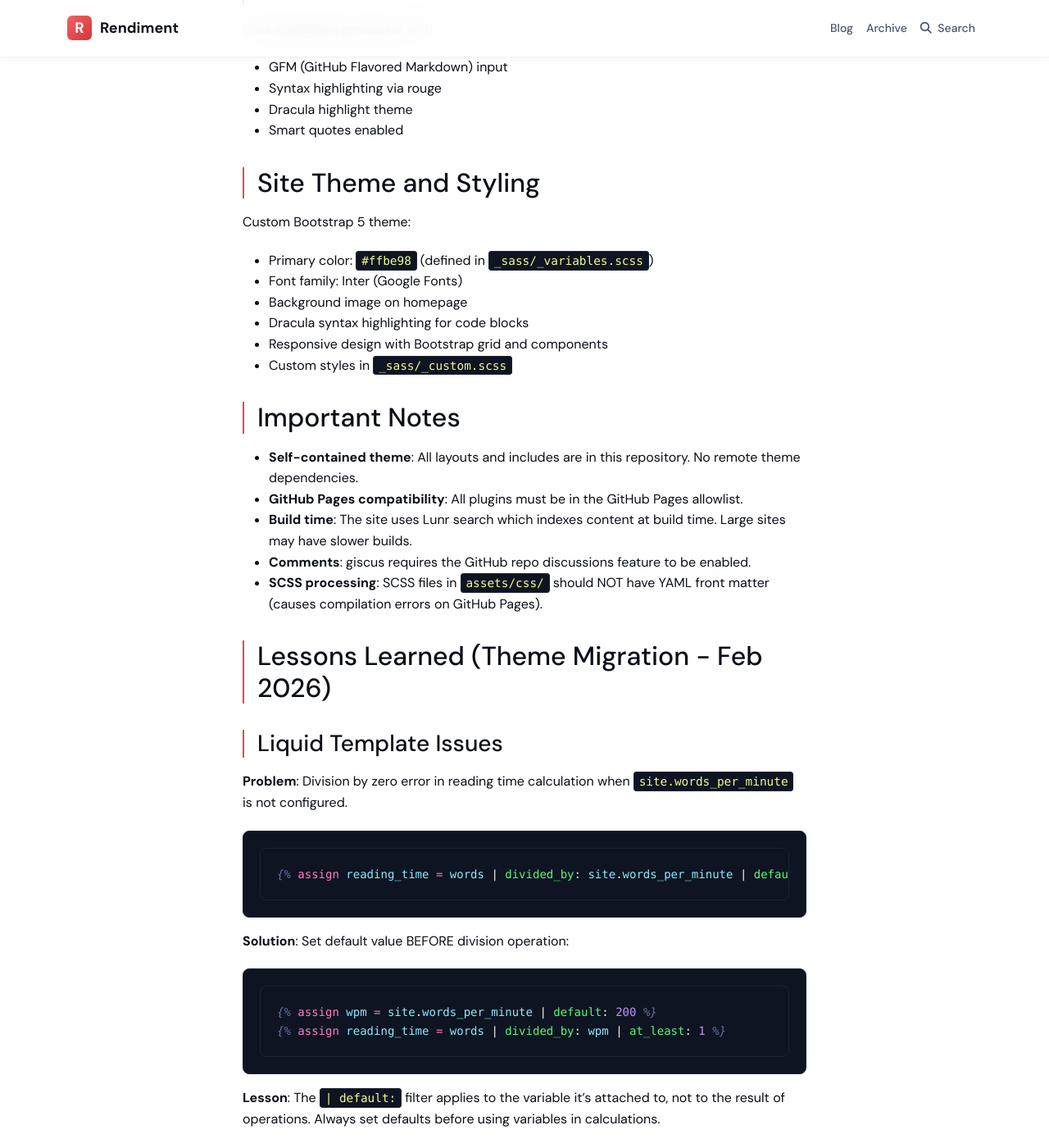
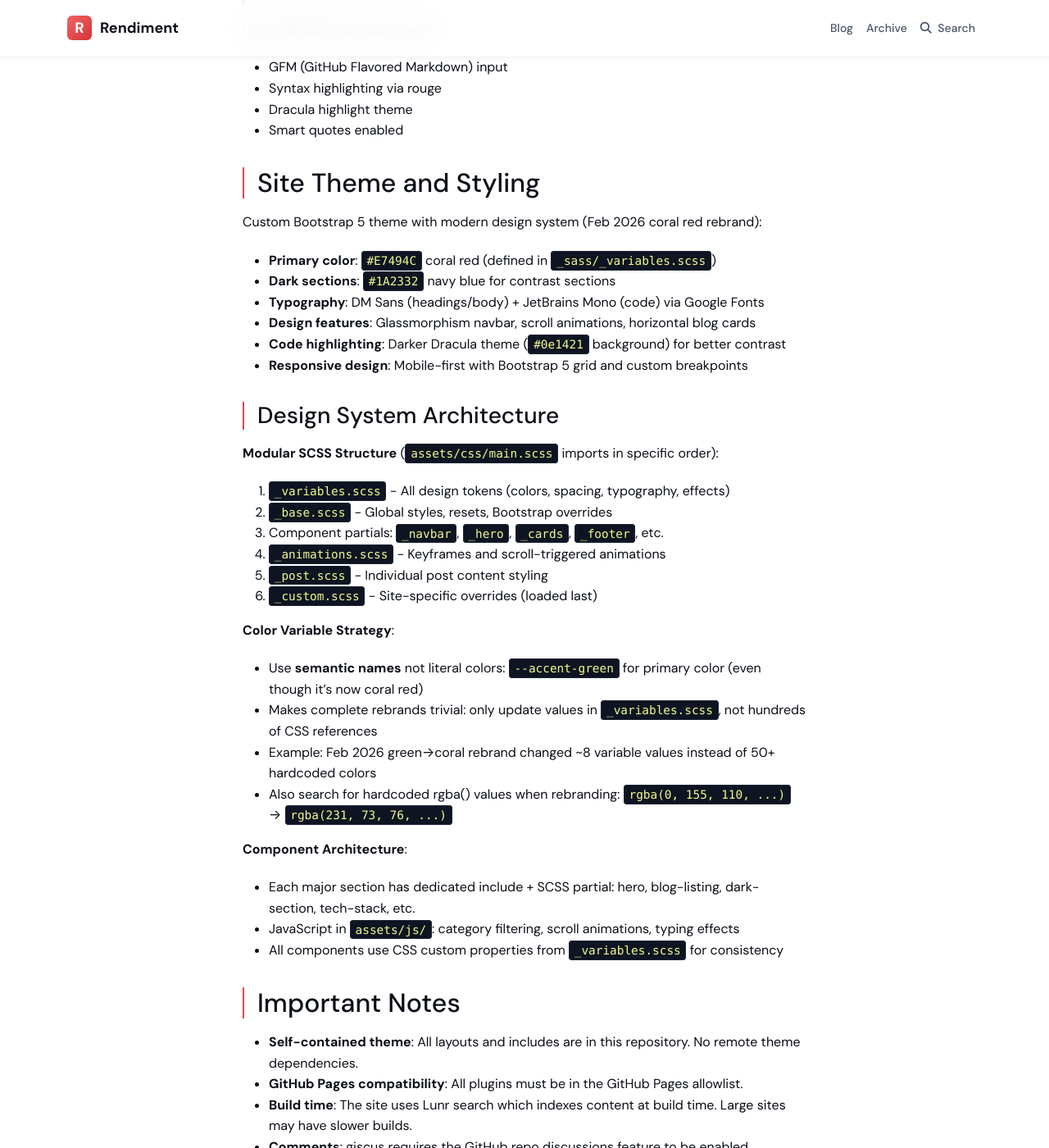
Before and after one commit to nethalo/nethalo.github.io, a Jekyll site: the page built from CLAUDE.md, in a window 1280 px wide and 1400 px high, scrolled down 3795 px. Shown: the whole window at 82% size. Built offline with Jekyll 4.4.1, drawn with Linux system fonts in a browser that asks for light colours; our own code applies the rules of GitHub Pages for plain Markdown files; some of the changed text lies outside the part shown.

Commit message:
Document design system architecture and coral red rebrand lessons
Add comprehensive documentation for future development:

- Design System Architecture: modular SCSS structure, semantic color variables, component organization
- SEO Best Practices: robots meta tag strategy for thin content pages
- Client-Side Filtering: category filtering pattern without page reloads
- Color Rebrand Strategy: how semantic variables enabled 30-min complete rebrand
- Scroll Animation Performance: IntersectionObserver pattern for accessibility

These lessons capture critical patterns that made the Feb 2026 redesign successful and maintainable.

Co-Authored-By: Claude Sonnet 4.5 <noreply@anthropic.com>

````diff
--- a/CLAUDE.md
+++ b/CLAUDE.md
@@ -116,13 +116,34 @@ Uses kramdown processor with:
 
 ## Site Theme and Styling
 
-Custom Bootstrap 5 theme:
-- Primary color: `#ffbe98` (defined in `_sass/_variables.scss`)
-- Font family: Inter (Google Fonts)
-- Background image on homepage
-- Dracula syntax highlighting for code blocks
-- Responsive design with Bootstrap grid and components
-- Custom styles in `_sass/_custom.scss`
+Custom Bootstrap 5 theme with modern design system (Feb 2026 coral red rebrand):
+- **Primary color**: `#E7494C` coral red (defined in `_sass/_variables.scss`)
+- **Dark sections**: `#1A2332` navy blue for contrast sections
+- **Typography**: DM Sans (headings/body) + JetBrains Mono (code) via Google Fonts
+- **Design features**: Glassmorphism navbar, scroll animations, horizontal blog cards
+- **Code highlighting**: Darker Dracula theme (`#0e1421` background) for better contrast
+- **Responsive design**: Mobile-first with Bootstrap 5 grid and custom breakpoints
+
+### Design System Architecture
+
+**Modular SCSS Structure** (`assets/css/main.scss` imports in specific order):
+1. `_variables.scss` - All design tokens (colors, spacing, typography, effects)
+2. `_base.scss` - Global styles, resets, Bootstrap overrides
+3. Component partials: `_navbar`, `_hero`, `_cards`, `_footer`, etc.
+4. `_animations.scss` - Keyframes and scroll-triggered animations
+5. `_post.scss` - Individual post content styling
+6. `_custom.scss` - Site-specific overrides (loaded last)
+
+**Color Variable Strategy**:
+- Use **semantic names** not literal colors: `--accent-green` for primary color (even though it's now coral red)
+- Makes complete rebrands trivial: only update values in `_variables.scss`, not hundreds of CSS references
+- Example: Feb 2026 green→coral rebrand changed ~8 variable values instead of 50+ hardcoded colors
+- Also search for hardcoded rgba() values when rebranding: `rgba(0, 155, 110, ...)` → `rgba(231, 73, 76, ...)`
+
+**Component Architecture**:
+- Each major section has dedicated include + SCSS partial: hero, blog-listing, dark-section, tech-stack, etc.
+- JavaScript in `assets/js/`: category filtering, scroll animations, typing effects
+- All components use CSS custom properties from `_variables.scss` for consistency
 
 ## Important Notes
 
@@ -176,3 +197,83 @@ Invalid CSS after "...": expected "{", was "" on line 3
 3. Each fix addresses one specific build error
 
 This makes it easier to identify and revert specific changes if needed.
+
+## Lessons Learned (Coral Red Redesign - Feb 2026)
+
+### SEO Best Practices for Tag/Category Pages
+
+**Problem**: Aggregation pages like `/tags` and `/categories` create thin/duplicate content that can hurt SEO, but users need landing pages when clicking tag links on posts.
+
+**Solution**: Use `robots: noindex, follow` meta tag in page front matter:
+```yaml
+---
+layout: tags
+title: Tags
+permalink: /tags
+robots: noindex, follow
+---
+```
+
+Add robots meta tag support in `_layouts/base.html`:
+```html
+{% if page.robots %}
+<meta name="robots" content="{{ page.robots }}">
+{% endif %}
+```
+
+**Benefits**:
+- `noindex` prevents search engines from indexing thin content
+- `follow` allows crawlers to follow links to actual posts
+- Users get functional landing page, SEO stays clean
+- Remove aggregation pages from navbar to reduce visibility, but keep them accessible via post tag links
+
+### Client-Side Category Filtering
+
+**Pattern**: Blog category filtering without page reloads using data attributes + vanilla JavaScript.
+
+**Implementation**:
+1. Add `data-categories` attribute to post cards with comma-separated categories
+2. Filter buttons have `data-category` attribute (e.g., "mysql", "postgresql", "all")
+3. JavaScript toggles card visibility based on category match
+4. Hide featured card when filtering (prevent duplication since featured post appears in grid)
+
+**Benefits**:
+- No page reloads = instant filtering
+- All posts loaded once = better performance than multiple pages
+- Simple vanilla JS = no framework overhead
+- Featured post handling prevents duplicate content
+
+**Code location**: `assets/js/category-filter.js` + `_includes/blog-listing.html`
+
+### Color Rebrand Strategy
+
+**Lesson**: Complete visual rebrand (green #009b6e → coral red #E7494C) completed in under 30 minutes using semantic CSS variables.
+
+**Steps**:
+1. Update CSS custom properties in `_sass/_variables.scss` (primary source of truth)
+2. Search for hardcoded hex values: `#009b6e` in all SCSS/HTML files
+3. Search for hardcoded rgba values: `rgba(0, 155, 110, ...)` in SCSS files
+4. Update SVG fill/stroke colors in includes (hero, tech-stack, section-divider)
+5. Test across all pages: homepage, blog listing, individual posts, dark sections
+
+**Why it worked**:
+- Semantic variable names (`--accent-green`, `--accent-green-dark`) instead of `--color-green`
+- Single source of truth in `_variables.scss`
+- Only ~15 hardcoded color references to update (vs hundreds if no variables)
+- Design tokens approach: update values, not selectors
+
+### Scroll Animation Performance
+
+**Pattern**: IntersectionObserver for scroll-triggered animations (better than scroll event listeners).
+
+**Implementation**:
+- `assets/js/scroll-animate.js` observes elements with `.animate-on-scroll` class
+- Adds `.is-visible` class when element enters viewport (8% threshold)
+- CSS handles actual animations via transitions/keyframes
+- `@media (prefers-reduced-motion)` disables animations for accessibility
+
+**Benefits**:
+- No scroll event listeners = better performance
+- Respects user accessibility preferences
+- Staggered child animations with CSS nth-child delays
+- Fires once per element (not on every scroll frame)
````
